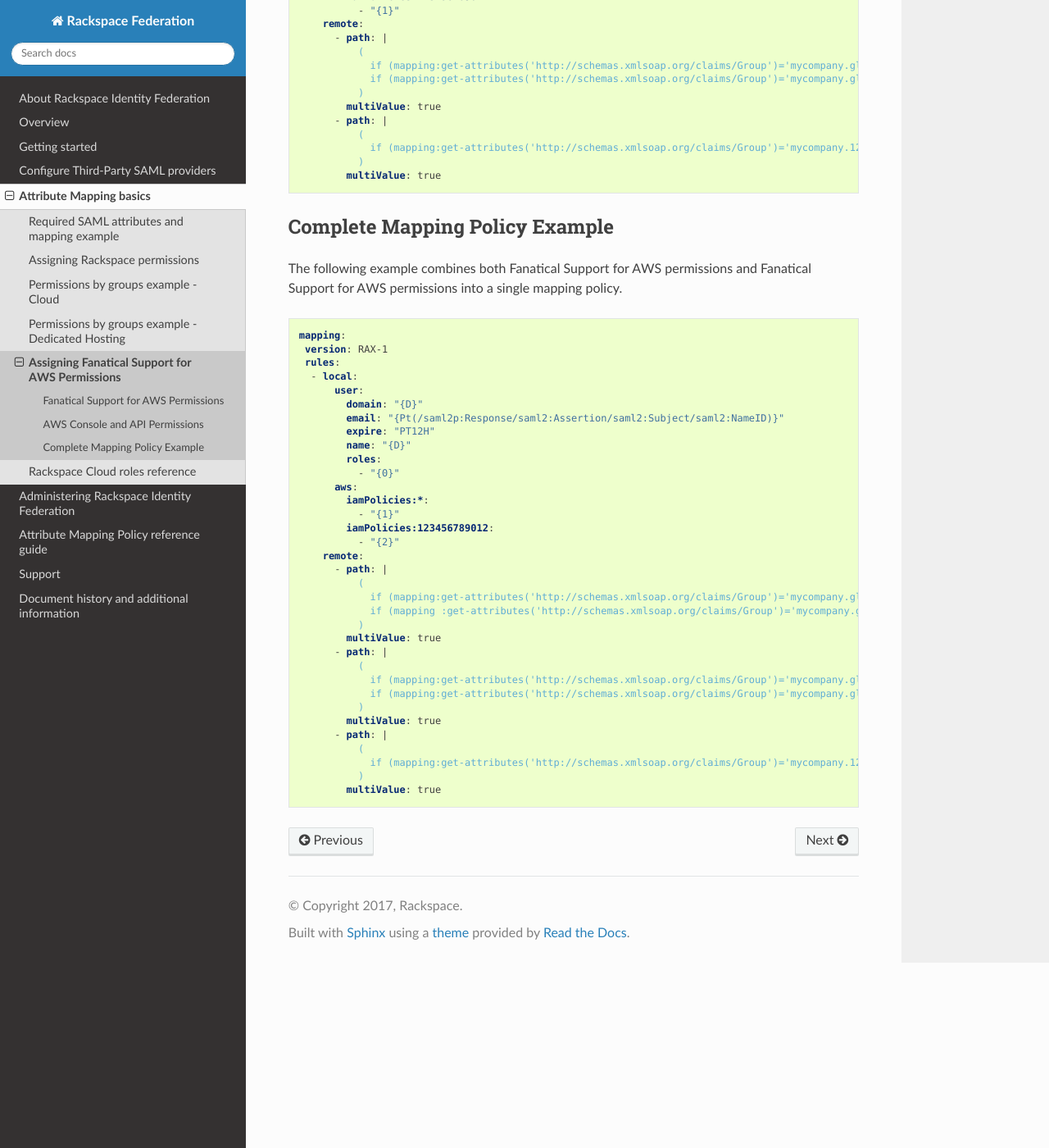
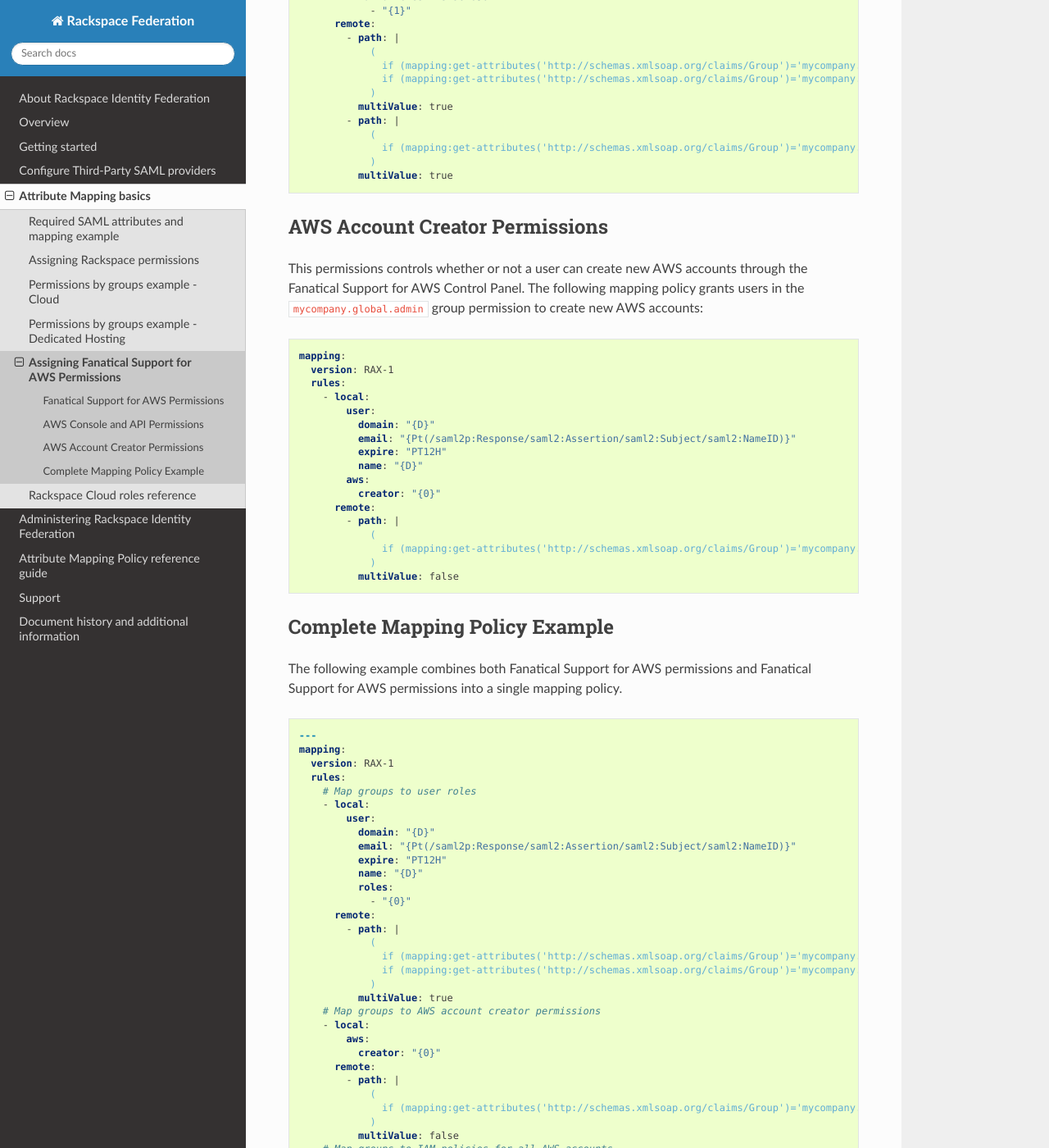
Before and after one commit to rackerlabs/docs-rackspace-federation, a Sphinx documentation site: the page built from doc/attribmapping-basics/faws-mapping.rst, in a window 1280 px wide and 1400 px high, scrolled down 2123 px. Shown: the whole window at 82% size. Built offline with Sphinx 7.4.7 and the Read the Docs theme 2.0.0, drawn with Linux system fonts in a browser that asks for light colours; the version number could not be read and is left out; some of the changed text lies outside the part shown.

Commit message:
Add creator example. Break complete policy into separate rules.

```diff
--- a/doc/attribmapping-basics/faws-mapping.rst
+++ b/doc/attribmapping-basics/faws-mapping.rst
@@ -13,9 +13,9 @@
 
 .. code:: yaml
 
-    mapping:
-     version: RAX-1
-     rules:
+  mapping:
+    version: RAX-1
+    rules:
       - local:
           user:
             domain: "{D}"
@@ -29,9 +29,9 @@
 
 .. code:: yaml
 
-    mapping:
-     version: RAX-1
-     rules:
+  mapping:
+    version: RAX-1
+    rules:
       - local:
           user:
             domain: "{D}"
@@ -48,7 +48,6 @@
               )
             multiValue: true
 
-
 AWS Console and API Permissions
 ~~~~~~~~~~~~~~~~~~~~~~~~~~~~~~~
 
@@ -56,9 +55,9 @@
 
 .. code:: yaml
 
-    mapping:
-     version: RAX-1
-     rules:
+  mapping:
+    version: RAX-1
+    rules:
       - local:
           user:
             domain: "{D}"
@@ -79,9 +78,9 @@
 
 .. code:: yaml
 
-    mapping:
-     version: RAX-1
-     rules:
+  mapping:
+    version: RAX-1
+    rules:
       - local:
           user:
             domain: "{D}"
@@ -106,6 +105,31 @@
               )
             multiValue: true
 
+AWS Account Creator Permissions
+~~~~~~~~~~~~~~~~~~~~~~~~~~~~~~~
+
+This permissions controls whether or not a user can create new AWS accounts through the Fanatical Support for AWS Control Panel. The following mapping policy grants users in the ``mycompany.global.admin`` group permission to create new AWS accounts:
+
+.. code:: yaml
+
+  mapping:
+    version: RAX-1
+    rules:
+      - local:
+          user:
+            domain: "{D}"
+            email: "{Pt(/saml2p:Response/saml2:Assertion/saml2:Subject/saml2:NameID)}"
+            expire: "PT12H"
+            name: "{D}"
+          aws:
+            creator: "{0}"
+        remote:
+          - path: |
+              (
+                if (mapping:get-attributes('http://schemas.xmlsoap.org/claims/Group')='mycompany.global.admin') then ('true') else ('false')
+              )
+            multiValue: false
+
 Complete Mapping Policy Example
 ~~~~~~~~~~~~~~~~~~~~~~~~~~~~~~~
 
@@ -113,9 +137,11 @@
 
 .. code:: yaml
 
-    mapping:
-     version: RAX-1
-     rules:
+  ---
+  mapping:
+    version: RAX-1
+    rules:
+      # Map groups to user roles
       - local:
           user:
             domain: "{D}"
@@ -124,24 +150,41 @@
             name: "{D}"
             roles:
               - "{0}"
-          aws:
-            iamPolicies:*:
-              - "{1}"
-            iamPolicies:123456789012:
-              - "{2}"
         remote:
           - path: |
               (
                 if (mapping:get-attributes('http://schemas.xmlsoap.org/claims/Group')='mycompany.global.admin') then ('admin') else (),
-                if (mapping :get-attributes('http://schemas.xmlsoap.org/claims/Group')='mycompany.global.observer') then ('observer') else ()
+                if (mapping:get-attributes('http://schemas.xmlsoap.org/claims/Group')='mycompany.global.observer') then ('observer') else ()
               )
             multiValue: true
+      # Map groups to AWS account creator permissions
+      - local:
+          aws:
+            creator: "{0}"
+        remote:
+          - path: |
+              (
+                if (mapping:get-attributes('http://schemas.xmlsoap.org/claims/Group')='mycompany.global.admin') then ('true') else ('false')
+              )
+            multiValue: false
+      # Map groups to IAM policies for all AWS accounts
+      - local:
+          aws:
+            iamPolicies:*:
+              - "{0}"
+        remote:
           - path: |
               (
                 if (mapping:get-attributes('http://schemas.xmlsoap.org/claims/Group')='mycompany.global.admin') then ('arn:aws:iam::aws:policy/AdministratorAccess')
                 if (mapping:get-attributes('http://schemas.xmlsoap.org/claims/Group')='mycompany.global.observer') then ('arn:aws:iam::aws:policy/job-function/ViewOnlyAccess') else ()
               )
             multiValue: true
+      # Map groups to IAM policies for AWS account 123456789012
+      - local:
+          aws:
+            iamPolicies:123456789012:
+              - "{0}"
+        remote:
           - path: |
               (
                 if (mapping:get-attributes('http://schemas.xmlsoap.org/claims/Group')='mycompany.123456789012.admin') then ('arn:aws:iam::aws:policy/AdministratorAccess') else ()
```
